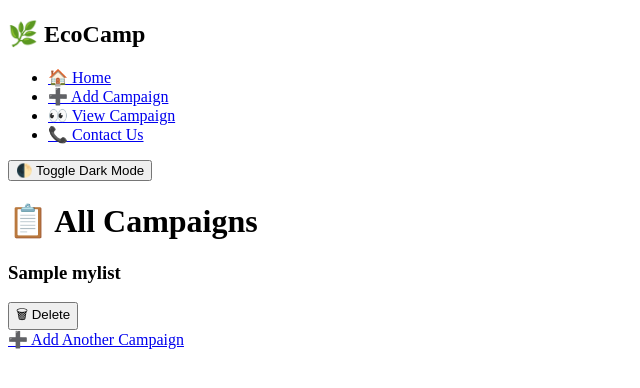
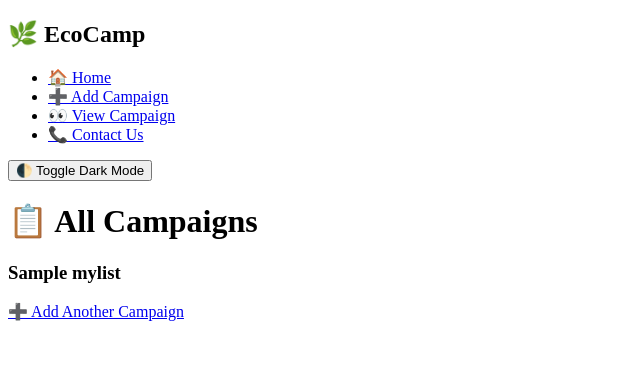
Before and after one commit to dipanshuag19/EcoCamp, a Flask app: template templates/index.html in a window 1280 px wide. Shown: the top 388 px of the page, without its empty margins (0-640 px from the left). Run offline with Flask 3, Linux system fonts and the light colour scheme; the template is opened without the code that fills it: most values are stand-ins (such as "Sample title", 1, 10 or a date in 2020).

Commit message:
Update index.html

```diff
--- a/templates/index.html
+++ b/templates/index.html
@@ -7,34 +7,30 @@
 </head>
 <body>
 
-  <div class="container">
-    <div class="left">
+  <div>
+    <div>
       <h2>🌿 EcoCamp</h2>
-      <ul class="left-menu">
-        <li class="left-items"><a href="/">🏠 Home</a></li>
-        <li class="left-items"><a href="/addevent">➕ Add Campaign</a></li>
-        <li class="left-items"><a href="#">👀 View Campaign</a></li>
-        <li class="left-items"><a href="#">📞 Contact Us</a></li>
+      <ul>
+        <li><a href="/">🏠 Home</a></li>
+        <li><a href="/addevent">➕ Add Campaign</a></li>
+        <li><a href="#">👀 View Campaign</a></li>
+        <li><a href="#">📞 Contact Us</a></li>
       </ul>
-      <button class="toggle-btn" onclick="toggleMode()">🌓 Toggle Dark Mode</button>
+      <button onclick="toggleMode()">🌓 Toggle Dark Mode</button>
     </div>
 
-    <div class="right">
+    <div>
       <h1>📋 All Campaigns</h1>
 
-      <div class="events-wrapper">
+      <div>
         {% for x in mylist %}
-        <div class="event-card">
+        <div>
           <h3>{{ x }}</h3>
-          <form method="POST" action="/deleteevent">
-            <input type="hidden" name="eventid" value="{{ x.split(' ')[1] }}"/>
-            <button class="delete-btn" type="submit">🗑 Delete</button>
-          </form>
         </div>
         {% endfor %}
       </div>
 
-      <a href="/addevent" class="add-btn">➕ Add Another Campaign</a>
+      <a href="/addevent">➕ Add Another Campaign</a>
     </div>
   </div>
 
```
